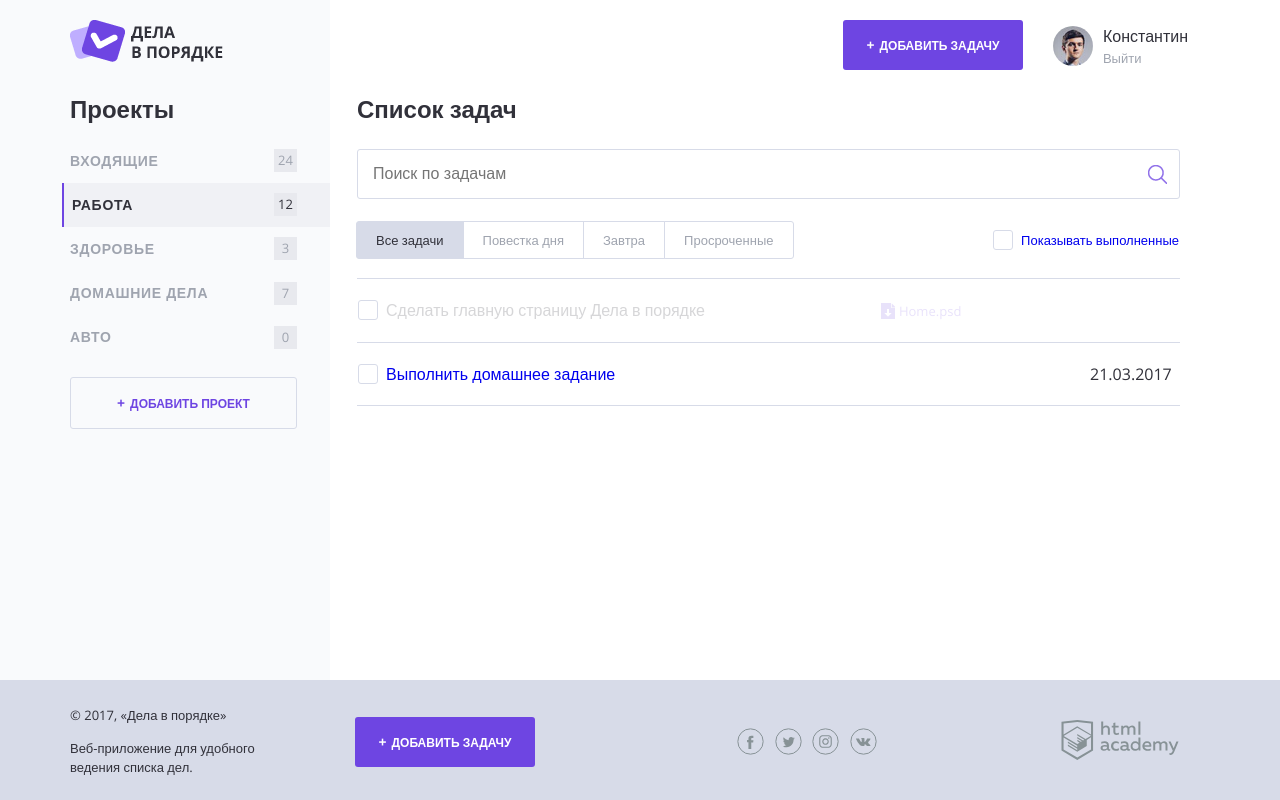
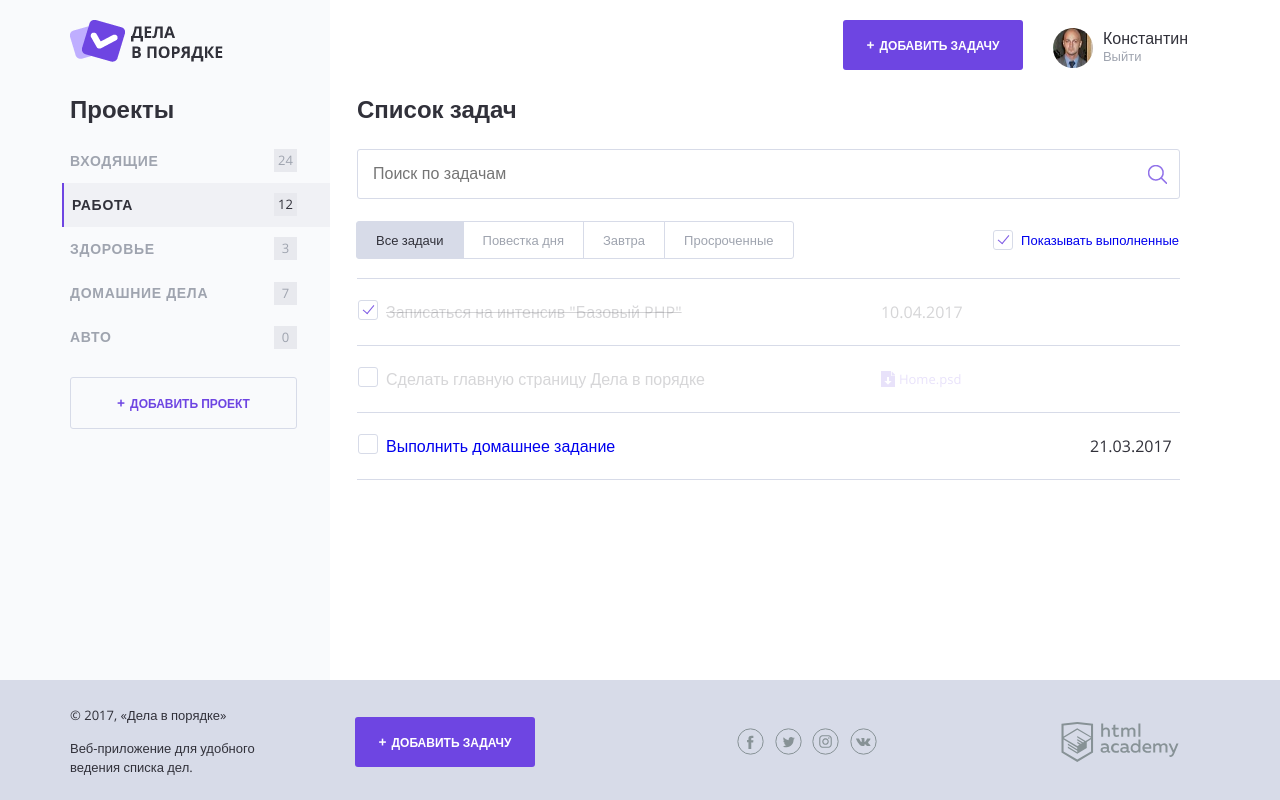
Before and after one commit to Kapelnikov/329321-doingsdone, a PHP site: page / in a window 1280 px wide. Run offline with PHP 8.4, Linux system fonts and the light colour scheme.

Commit message:
1) добавил условия к 4-му заданию 2) сменил аватарку

```diff
--- a/index.php
+++ b/index.php
@@ -1,3 +1,6 @@
+<!--Скрипт LiveReload-->
+<script>document.write('<script src="http://' + (location.host || 'localhost').split(':')[0] + ':35729/livereload.js?snipver=1"></' + 'script>')</script>
+
 <?php
 // показывать или нет выполненные задачи
 $show_complete_tasks = rand(0, 1);
@@ -108,7 +111,8 @@ $days_until_deadline = null;
                     <label class="checkbox">
                         <a href="/">
                             <!--добавить сюда аттрибут "checked", если переменная $show_complete_tasks равна единице-->
-                            <input class="checkbox__input visually-hidden" type="checkbox">
+
+                            <input  id="show-complete-tasks" class="checkbox__input visually-hidden" type="checkbox" <?=($show_complete_tasks == 1) ? 'checked' : '' ?>>
                             <span class="checkbox__text">Показывать выполненные</span>
                         </a>
                     </label>
@@ -116,6 +120,20 @@ $days_until_deadline = null;
 
                 <table class="tasks">
                     <!--показывать следующий тег <tr/>, если переменная равна единице-->
+
+
+                    <tr class="tasks__item task task--completed" <?=($show_complete_tasks == 1) ? ' ' : 'hidden' ?>>
+                    <td class="task__select">
+                        <label class="checkbox task__checkbox">
+                            <input class="checkbox__input visually-hidden" type="checkbox" checked>
+                            <span class="checkbox__text">Записаться на интенсив "Базовый PHP"</span>
+                        </label>
+                    </td>
+                    <td class="task__date">10.04.2017</td>
+
+                        <td class="task__controls">
+                        </td>
+                    </tr>
                     <tr class="tasks__item task task--completed">
                         <td class="task__select">
                             <label class="checkbox task__checkbox">
```
Also changed, not shown: img/user-pic.jpg, img/user-pic1.jpg (added).
